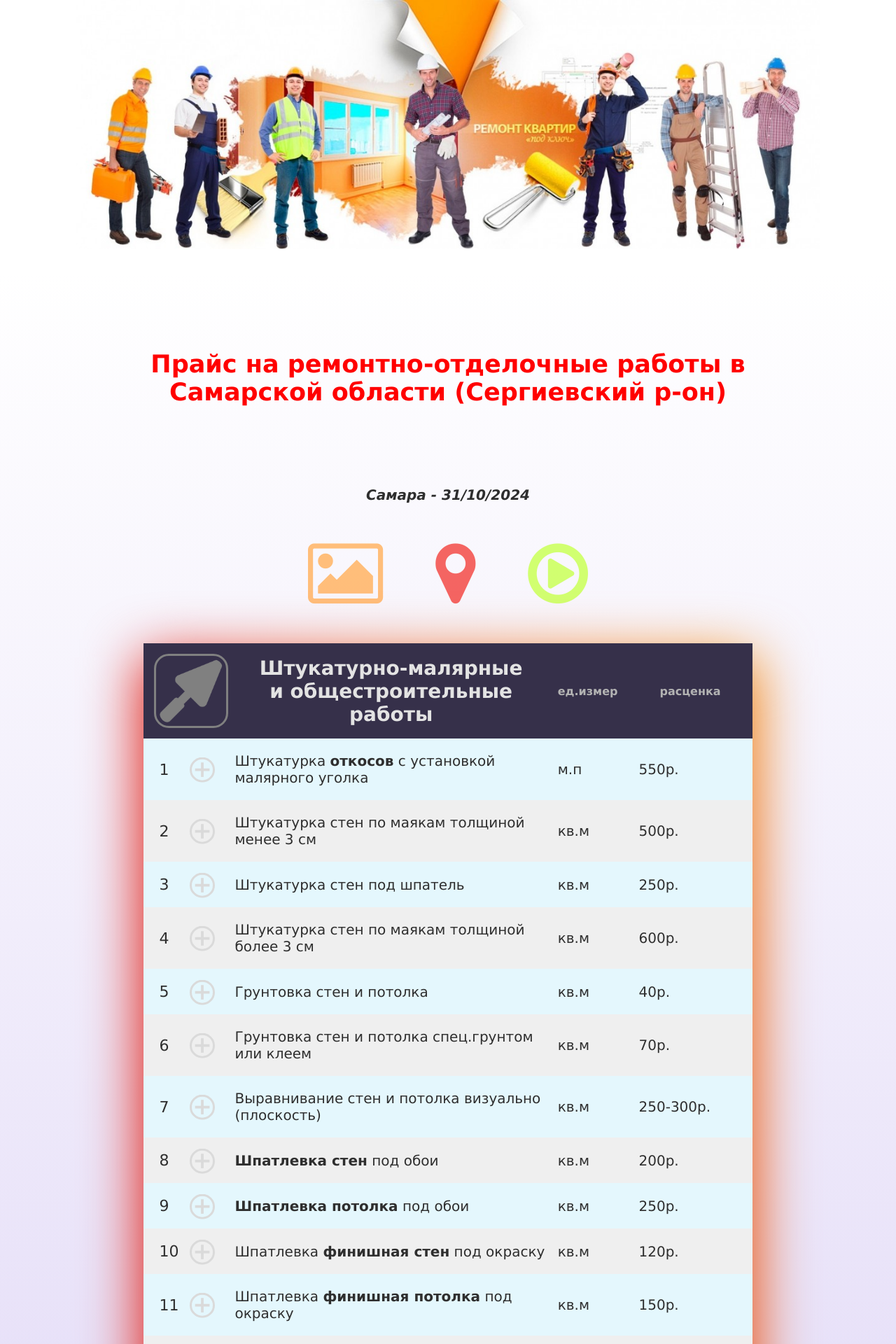
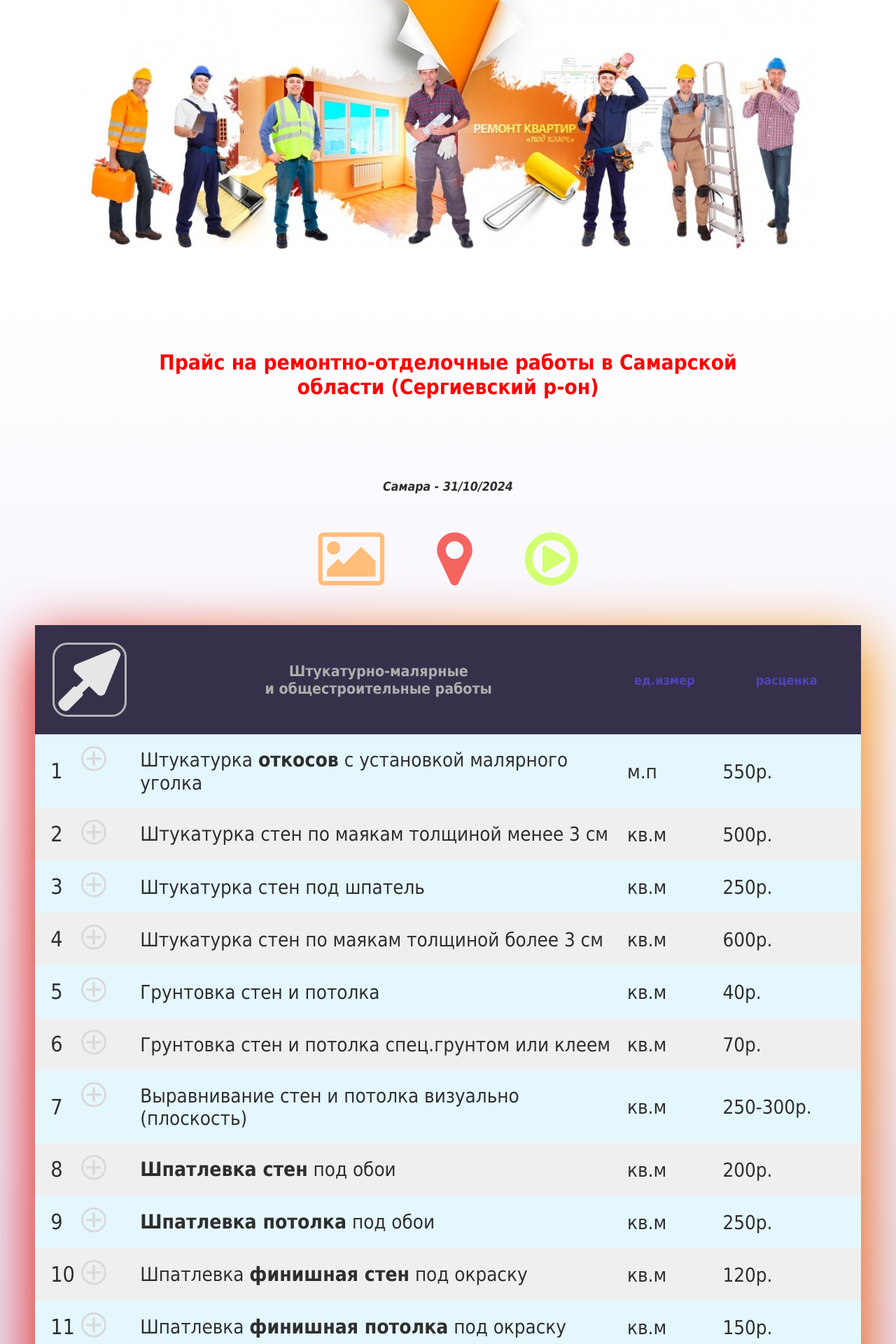
Before and after one commit to uzwer1/mysite, a PHP site: page / in a window 1280 px wide. Shown: the top 1920 px of the page at 70% size. Run offline with PHP 8.4, Linux system fonts and the light colour scheme; some web fonts are replaced.

Commit message:
small changes to the large design

```diff
--- a/css/style.css
+++ b/css/style.css
@@ -3,31 +3,32 @@
 
 
 :root{
-  --size-font: 20px;
-  --size-font-th-ex: .8em;
-  --family-font: var(--family-font-2);
+--size-font: 102%;
+--size-font-th-1st: 1.3em;
+--size-font-th: 2em;
+--size-font-th-ex: 1.1em;
+--family-font-th: var(--family-font-5);
+--family-font: var(--family-font-1);
 --family-font-1: Tahoma, sans-serif;
 --family-font-2: Verdana, sans-serif;
-  --family-font-th: var(--family-font-th-2);
-  --family-font-th-1: "Russo One", sans-serif;
-  --family-font-th-2: "Play", sans-serif;;
-  --family-font-th-3: ;
+--family-font-3: "Russo One", sans-serif;
+--family-font-4: "Play", sans-serif;
+--family-font-5: "Ubuntu", sans-serif;
 --color-font-1: #2e2e2e;
 --color-font-2: #a6a220;
 --color-font-3: #a00c0c;
 --color-font: var(--color-font-1);
-  --color-font-category: rgb(189, 189, 189);
-  --color-th: #e3e3e3;
-  --color-th-ex: #b3b3b3;
+--color-font-category: #bdbdbd;
+--color-th: #aeaeae;
+--color-th-ex: #4f44bb;
 --bg-tr-nth-odd-color: #efefef;
 --bg-tr-nth-even-color: #ffffffaa;
 --bg-tr-hover: #a0c5e8;
 --bg-th-color: #36304A;
 --bg-body: linear-gradient(45deg, #fee, #aae);
-  --ico-filter-invert: .5;
-  --table-width: 70%;
+--ico-filter-invert: .9;
+--table-width: 95%;
 --table-shadow: 0 0 76px -36px #1c02ff;
-  /* --table-align: ; */
 }
 
 /*
@@ -78,26 +76,26 @@ width: 100%;
 /* background: linear-gradient(to bottom, #e8e8e8 0%, #828c95 36%, #28343b 100%); */
 background: url("../imags/ico/1200x402.jpg") 50% 0 no-repeat;
 background-size: 83%;
-
 }
 .t-pri {
 width: 97%;
 margin: auto;
+position: relative;
 }
 .icon {
 width:40px;
 }
-
 /* Главная таблица */
 table {
-  width: var(--table-width);
-  margin: 0 auto 300px;
+min-width: var(--table-width);
+max-width: var(--table-width);
+margin: 0 auto 50px;
 font-family: Inconsolata, Monaco, Consolas, Andale Mono, Bitstream Vera Sans Mono, Courier New, Courier, monospace;
 font-style: normal;
 font-size: 1.5em;
 border-collapse: collapse;
+position: relative;
 }
-
 table.shadow::before {
 content:"";
 position: absolute;
@@ -165,31 +164,26 @@ tr:hover{
 
 /* КАТЕГОРИИ РАБОТ */
 
+table:first-of-type th{
+font-size: var(--size-font-th-1st);
+}
+
 th{
   background-color: var(--bg-th-color);
   max-height:150px;
   height:100px;
   overflow: hidden;
   color: var(--color-th);
-  font-family: var(--family-font-3);
-}
-
-th:nth-last-of-type(-n+2) {
-  font-size: var(--size-font-th-ex) !important;
-  color: var(--color-th-ex);
+  font-size: var(--size-font-th);
+  padding: 25px; /* Ширина строки категорий (font-size + padding * 2) */
 }
 
 /* СТИЛЬ КАТЕГОРИЙ */
 
 /* Размер шрифта*/
-tr th {
-  font-size: 1.9em;
-  padding: 15px; /* Ширина строки категорий (font-size + padding * 2) */
-
-}
-/* Стиль Категории №1 /Исключение/ */
-tr:first-of-type th {
-  font-size: 1.4rem;
+tr th:nth-last-of-type(-n+2) {
+font-size: var(--size-font-th-ex);
+color: var(--color-th-ex);
 }
 /* Стиль дополнительных наименований столбцов */
 tr:first-of-type{
@@ -224,7 +218,7 @@ tr td:first-of-type::after{
 filter: brightness(150%) contrast(110%);
 transform: scale(75%);
 position: absolute;
-  top: calc(50% - 24px);
+top: calc(10px);
 left: 60px;
 transition: ease 500ms;
 display: block;
@@ -233,12 +227,13 @@ tr td:first-of-type::after{
 tr:hover td:first-of-type::after{
 transform: rotate(45deg);
 transition: ease 500ms;
-
 }
 /* // */
 
 h1{
-width: 75%;
+width: 70%;
+min-width: 65%;
+max-width: 75%;
 font-size: 1.75em ;
 color:red;
 padding: 500px 0 100px;
--- a/index.php
+++ b/index.php
@@ -92,7 +92,7 @@
 
 
 <table class="box shadow">
-<tr class="cat"><th><img src="../imags/ico/46592.png" alt=""></th><th>Гипсокартон</th><th></th><th></th></tr>
+<tr class="cat"><th><img src="../imags/ico/46592.png" alt=""></th><th>Гипсокартон</th><th>ед.измер</th><th>расценка</th></tr>
 <tr><td></td><td>Монтаж ГКЛ на стены по профилю</td><td>кв.м</td><td>500р.</td></tr>
 <tr><td></td><td>Оклеивание стен ГКЛ</td><td>кв.м</td><td>450р.</td></tr>
 <tr><td></td><td>Монтаж ГКЛ на криволинейные стены</td><td>кв.м</td><td>750р.</td></tr>
@@ -114,7 +114,7 @@
 
 
 <table class="box shadow">
-<tr class="cat"><th><img src="../imags/ico/33948.png" alt=""></th><th>Кафель</th><th></th><th></th></tr>
+<tr class="cat"><th><img src="../imags/ico/33948.png" alt=""></th><th>Кафель</th><th>ед.измер</th><th>расценка</th></tr>
 <tr><td></td><td>Подготовка поверхности: грунтовка,</td><td>кв.м</td><td>50р.</td></tr>
 <tr><td></td><td>зачистка,</td><td>кв.м</td><td>50р.</td></tr>
 <tr><td></td><td>(при необходимости) гидроизоляция</td><td>кв.м</td><td>250р.</td></tr>
@@ -134,9 +134,9 @@
 </table>
 
 
-
+<img class="layout_04" src="./imags/ico/500x393.webp" alt="">
 <table class="box shadow">
-<tr class="cat"><th></th><th>Плотницко-столярные работы</th><th></th><th></th></tr>
+<tr class="cat"><th></th><th>Плотницко-столярные работы</th><th>ед.измер</th><th>расценка</th></tr>
 <tr><td></td><td>Укладка фанеры на пол</td><td>кв.м</td><td>350р.</td></tr>
 <tr><td></td><td>Укладка и раскрой подложки</td><td>кв.м</td><td>70р.</td></tr>
 <tr><td></td><td>Укладка ламинированного паркета (доски)</td><td>кв.м</td><td>350р.-500р.</td></tr>
@@ -149,7 +149,7 @@
 
 
 <table class="box shadow">
-<tr class="cat"><th></th><th>Разное</th><th></th><th></th></tr>
+<tr class="cat"><th></th><th>Разное</th><th>ед.измер</th><th>расценка</th></tr>
 <tr><td></td><td>Монтаж потолка "Армстронг" простого</td><td>кв.м</td><td>500р.</td></tr>
 <tr><td></td><td>Монтаж потолка "Армстронг" сложного</td><td>кв.м</td><td>700р.</td></tr>
 <tr><td></td><td>Монтаж подвесного потолка из панелей ПВХ</td><td>кв.м</td><td>500р.</td></tr>
@@ -161,15 +161,25 @@
 <tr><td></td><td>Лакировка вагонки 2 слой</td><td>кв.м</td><td>100р.</td></tr>
 <tr><td></td><td>Лакировка деревянного плинтуса, наличника в 2 слоя</td><td>м.п</td><td>200р.</td></tr>
 </table>
-
 <br>
-
 <!-- <img src="./imags/Clear Card.svg" width="400"alt=""> -->
+</div>
+<form action="POST">
+	<section>
+		<input type="email" name="" id="">
+		<input type="phone" name="" id="">
+		<input type="password" name="" id="" >
+	</section>
+	<section>
+		<textarea name="" id="" cols="30" rows="10"></textarea>
+	</section>
+	<section>
+		<input type="submit" value="Отправить">
+	</section>
+</form>
+</div>
 
 
-</div>
-
-</div>
 <footer class="footer">
     <!-- Copyright © 2000–/*<?php echo date("Y");?>*/ «Триггер» -->
     <div id="mpurrep"><img src="imags/mpurrep0.png" alt="">
```
Also changed, not shown: other parts of css/style.css (+52 -6 lines), imags/ico/500x393.webp (added). Lines whose indentation alone changed are shown as unchanged.
